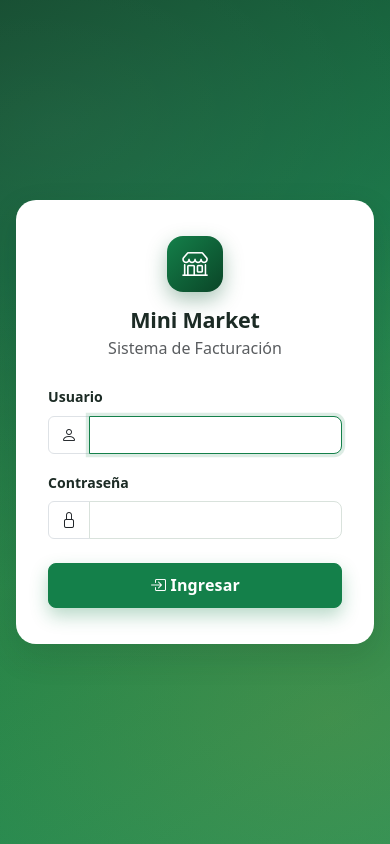
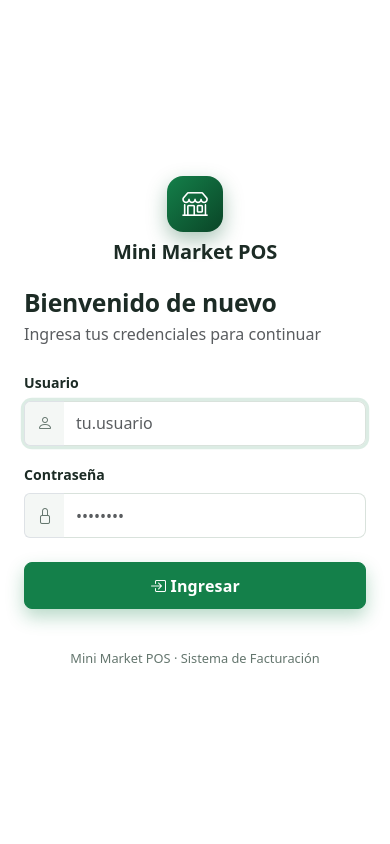
Before and after one commit to Jcontreras013/Sistema-facturacion, a Django app: page /accounts/login/ in a window 390 px wide. Run offline with Django 5.2, Linux system fonts and the light colour scheme; some libraries are stand-ins or nearby versions.

Commit message:
Rediseñar el login con un estilo más moderno (panel dividido)
Reemplaza la tarjeta centrada por un diseño de dos paneles al estilo
de un producto SaaS: panel izquierdo con marca, degradado y
características principales del sistema; panel derecho con el
formulario de acceso. En pantallas angostas (celular/tablet) el
panel de marca se oculta y el formulario ocupa toda la pantalla,
mostrando el logo de forma compacta arriba.

```diff
--- a/static/css/styles.css
+++ b/static/css/styles.css
@@ -292,25 +292,101 @@ a:hover {
 
 /* ---------- Login ---------- */
 
-.auth-shell {
+.auth-split {
     min-height: 100vh;
+    display: flex;
+}
+
+.auth-brand-panel {
+    flex: 1.15;
+    position: relative;
+    overflow: hidden;
+    align-items: center;
+    justify-content: center;
+    padding: 3rem;
+    background:
+        radial-gradient(520px 420px at 88% 12%, rgba(255, 255, 255, 0.10), transparent),
+        linear-gradient(160deg, var(--brand-darker) 0%, var(--brand) 60%, #1c8f5c 100%);
+}
+
+.auth-brand-inner {
+    position: relative;
+    z-index: 2;
+    max-width: 420px;
+    color: #fff;
+}
+
+.auth-brand-title {
+    font-size: 2.1rem;
+    font-weight: 800;
+    letter-spacing: -0.02em;
+    margin: 1.5rem 0 0.75rem;
+}
+
+.auth-brand-tagline {
+    color: rgba(255, 255, 255, 0.85);
+    font-size: 1.05rem;
+    margin-bottom: 2.25rem;
+}
+
+.auth-feature-list {
+    list-style: none;
+    padding: 0;
+    margin: 0;
+    display: flex;
+    flex-direction: column;
+    gap: 0.9rem;
+}
+
+.auth-feature-list li {
+    display: flex;
+    align-items: center;
+    gap: 0.65rem;
+    font-size: 0.98rem;
+    color: rgba(255, 255, 255, 0.92);
+}
+
+.auth-feature-list i {
+    color: var(--accent);
+    font-size: 1.2rem;
+    flex-shrink: 0;
+}
+
+.auth-blob {
+    position: absolute;
+    border-radius: 50%;
+    pointer-events: none;
+    z-index: 1;
+}
+
+.auth-blob-1 {
+    width: 420px;
+    height: 420px;
+    background: radial-gradient(circle, rgba(255, 255, 255, 0.10), transparent 70%);
+    top: -140px;
+    right: -140px;
+}
+
+.auth-blob-2 {
+    width: 340px;
+    height: 340px;
+    background: radial-gradient(circle, rgba(242, 169, 34, 0.22), transparent 70%);
+    bottom: -110px;
+    left: -90px;
+}
+
+.auth-form-panel {
+    flex: 1;
     display: flex;
     align-items: center;
     justify-content: center;
-    padding: 2rem 1rem;
-    background:
-        radial-gradient(900px 560px at 15% 15%, rgba(255, 255, 255, 0.08), transparent),
-        radial-gradient(700px 500px at 85% 85%, rgba(242, 169, 34, 0.18), transparent),
-        linear-gradient(150deg, var(--brand-darker) 0%, var(--brand) 55%, #1c8f5c 100%);
+    background: var(--surface);
+    padding: 2rem 1.5rem;
 }
 
-.auth-card {
+.auth-form-wrap {
     width: 100%;
-    max-width: 400px;
-    background: var(--surface);
-    border-radius: 1.25rem;
-    box-shadow: var(--shadow-lg);
-    padding: 2.25rem 2rem;
+    max-width: 380px;
 }
 
 .auth-badge {
@@ -323,17 +399,47 @@ a:hover {
     align-items: center;
     justify-content: center;
     font-size: 1.6rem;
-    margin: 0 auto 0.9rem;
     box-shadow: 0 8px 20px rgba(13, 92, 53, 0.35);
 }
 
-.auth-card h4 {
-    font-weight: 800;
+.auth-brand-panel .auth-badge {
+    background: rgba(255, 255, 255, 0.14);
+    box-shadow: none;
 }
 
-.auth-card .btn-primary {
-    padding: 0.6rem;
+.auth-input-group .input-group-text {
+    background: #f4f7f5;
+    border-right: none;
+    color: var(--muted);
+}
+
+.auth-input-group .form-control {
+    border-left: none;
+    padding-top: 0.6rem;
+    padding-bottom: 0.6rem;
+}
+
+.auth-input-group .form-control:focus {
+    box-shadow: none;
+    border-color: #d9e2dc;
+}
+
+.auth-input-group:focus-within {
+    border-radius: var(--radius-sm);
+    box-shadow: 0 0 0 0.2rem rgba(20, 128, 74, 0.15);
+}
+
+.auth-submit {
+    padding: 0.65rem;
     box-shadow: 0 8px 18px rgba(20, 128, 74, 0.3);
+}
+
+.auth-footer-note {
+    text-align: center;
+    color: var(--muted);
+    font-size: 0.8rem;
+    margin-top: 2.5rem;
+    margin-bottom: 0;
 }
 
 @media print {
--- a/templates/registration/login.html
+++ b/templates/registration/login.html
@@ -1,35 +1,58 @@
 {% extends "base.html" %}
 {% block title %}Iniciar sesión{% endblock %}
 {% block content %}
-<div class="auth-shell" style="margin: -1.5rem;">
-    <div class="auth-card">
-        <div class="text-center mb-4">
+<div class="auth-split" style="margin: -1.5rem;">
+    <div class="auth-brand-panel d-none d-lg-flex">
+        <div class="auth-brand-inner">
             <div class="auth-badge"><i class="bi bi-shop"></i></div>
-            <h4 class="mb-1">Mini Market</h4>
-            <p class="text-muted mb-0">Sistema de Facturación</p>
+            <h1 class="auth-brand-title">Mini Market POS</h1>
+            <p class="auth-brand-tagline">Sistema de facturación e inventario para mini markets y pulperías.</p>
+            <ul class="auth-feature-list">
+                <li><i class="bi bi-patch-check-fill"></i> Facturación conforme al régimen del SAR</li>
+                <li><i class="bi bi-patch-check-fill"></i> Control de inventario en tiempo real</li>
+                <li><i class="bi bi-patch-check-fill"></i> Sigue funcionando aunque se corte el internet</li>
+            </ul>
         </div>
+        <div class="auth-blob auth-blob-1"></div>
+        <div class="auth-blob auth-blob-2"></div>
+    </div>
+
+    <div class="auth-form-panel">
+        <div class="auth-form-wrap">
+            <div class="d-lg-none text-center mb-4">
+                <div class="auth-badge mx-auto"><i class="bi bi-shop"></i></div>
+                <h5 class="mt-2 mb-0 fw-bold">Mini Market POS</h5>
+            </div>
+
+            <h2 class="fw-bold mb-1">Bienvenido de nuevo</h2>
+            <p class="text-muted mb-4">Ingresa tus credenciales para continuar</p>
+
             {% if form.errors %}
                 <div class="alert alert-danger py-2"><i class="bi bi-exclamation-triangle"></i> Usuario o contraseña incorrectos.</div>
             {% endif %}
+
             <form method="post">
                 {% csrf_token %}
                 <div class="mb-3">
                     <label class="form-label">Usuario</label>
-                <div class="input-group">
-                    <span class="input-group-text bg-white"><i class="bi bi-person"></i></span>
-                    <input type="text" name="username" class="form-control" required autofocus>
+                    <div class="input-group auth-input-group">
+                        <span class="input-group-text"><i class="bi bi-person"></i></span>
+                        <input type="text" name="username" class="form-control" required autofocus placeholder="tu.usuario">
                     </div>
                 </div>
                 <div class="mb-4">
                     <label class="form-label">Contraseña</label>
-                <div class="input-group">
-                    <span class="input-group-text bg-white"><i class="bi bi-lock"></i></span>
-                    <input type="password" name="password" class="form-control" required>
+                    <div class="input-group auth-input-group">
+                        <span class="input-group-text"><i class="bi bi-lock"></i></span>
+                        <input type="password" name="password" class="form-control" required placeholder="••••••••">
                     </div>
                 </div>
                 <input type="hidden" name="next" value="{{ next }}">
-            <button type="submit" class="btn btn-primary w-100"><i class="bi bi-box-arrow-in-right"></i> Ingresar</button>
+                <button type="submit" class="btn btn-primary w-100 auth-submit"><i class="bi bi-box-arrow-in-right"></i> Ingresar</button>
             </form>
+
+            <p class="auth-footer-note">Mini Market POS &middot; Sistema de Facturación</p>
+        </div>
     </div>
 </div>
 {% endblock %}
```
Lines whose indentation alone changed are shown as unchanged.
